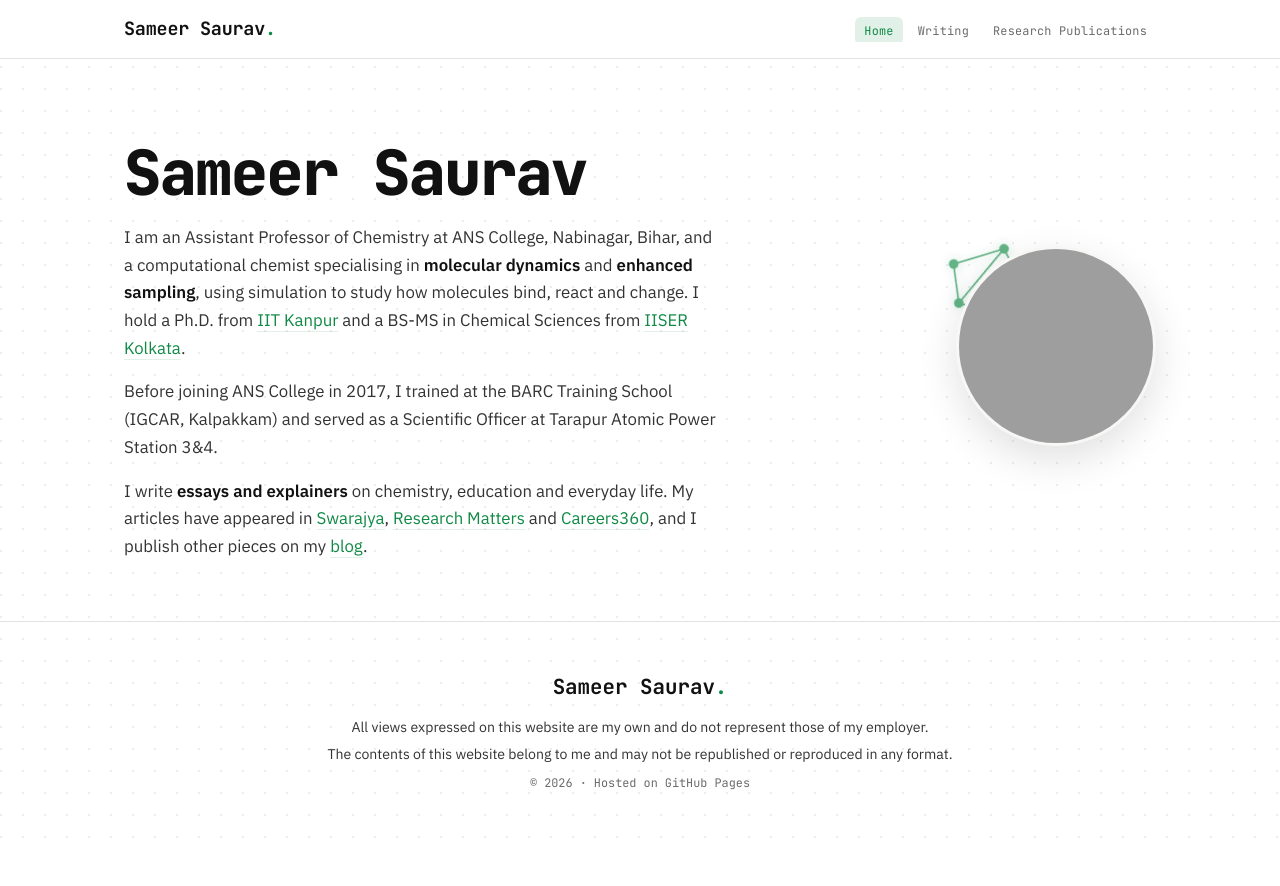
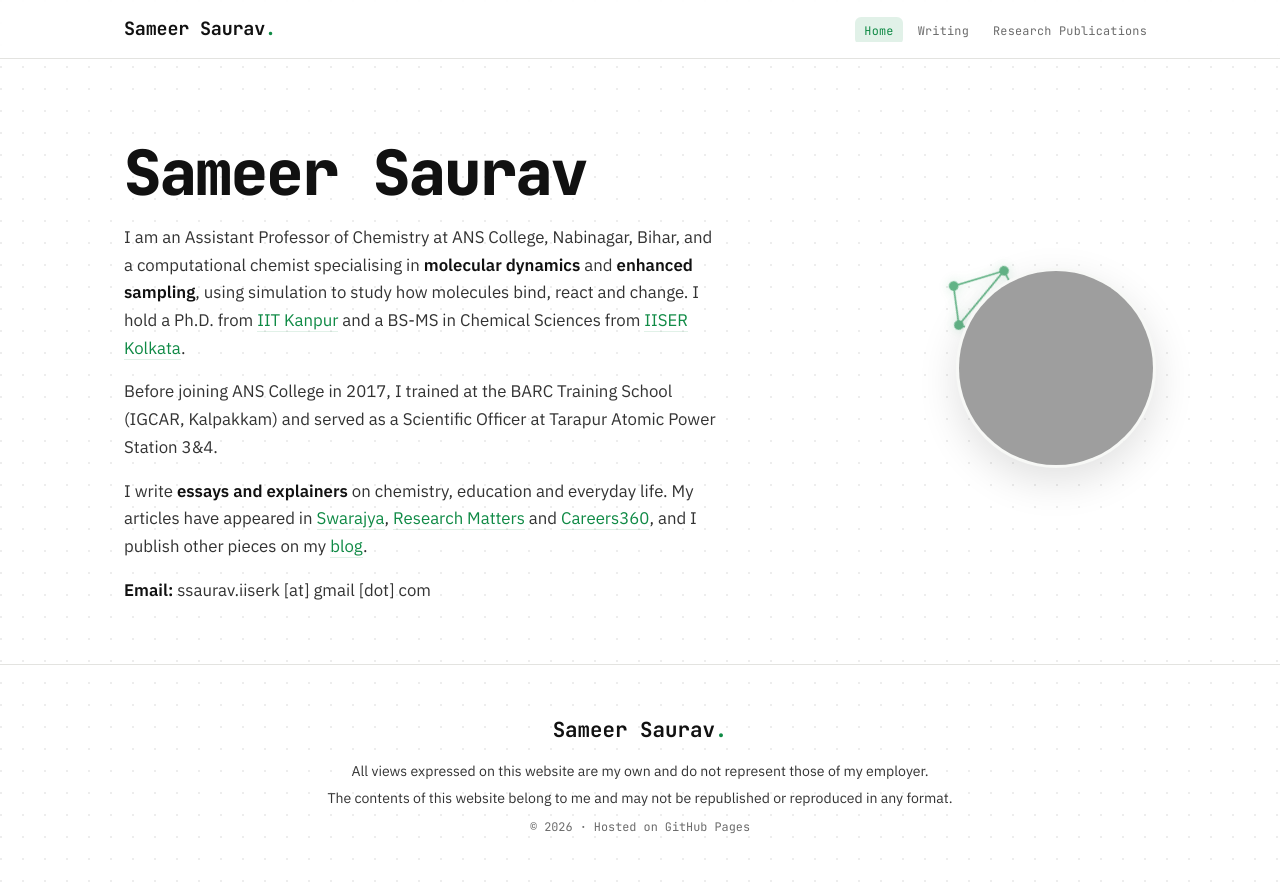
Before and after one commit to sameersaurav/sameersaurav.github.io, a plain HTML site: page index.html in a window 1280 px wide. Before the commit the page ends 842 px from the top, so only its background shows below. Drawn offline with Linux system fonts and the light colour scheme; grey boxes are pictures that could not be loaded.

Commit message:
Add contact email to homepage
Co-Authored-By: Claude Opus 5.5 <noreply@anthropic.com>
Claude-Session: https://claude.ai/code/session_01HzSsPs87JnZeHZW3zWCvUK

```diff
--- a/index.html
+++ b/index.html
@@ -301,6 +301,9 @@
           <a class="inline" href="https://news.careers360.com/" target="_blank" rel="noopener">Careers360</a>,
           and I publish other pieces on my <a class="inline" href="writing.html">blog</a>.
         </p>
+        <p class="lede">
+          <strong>Email:</strong> ssaurav.iiserk [at] gmail [dot] com
+        </p>
       </div>
     </div>
 
```
